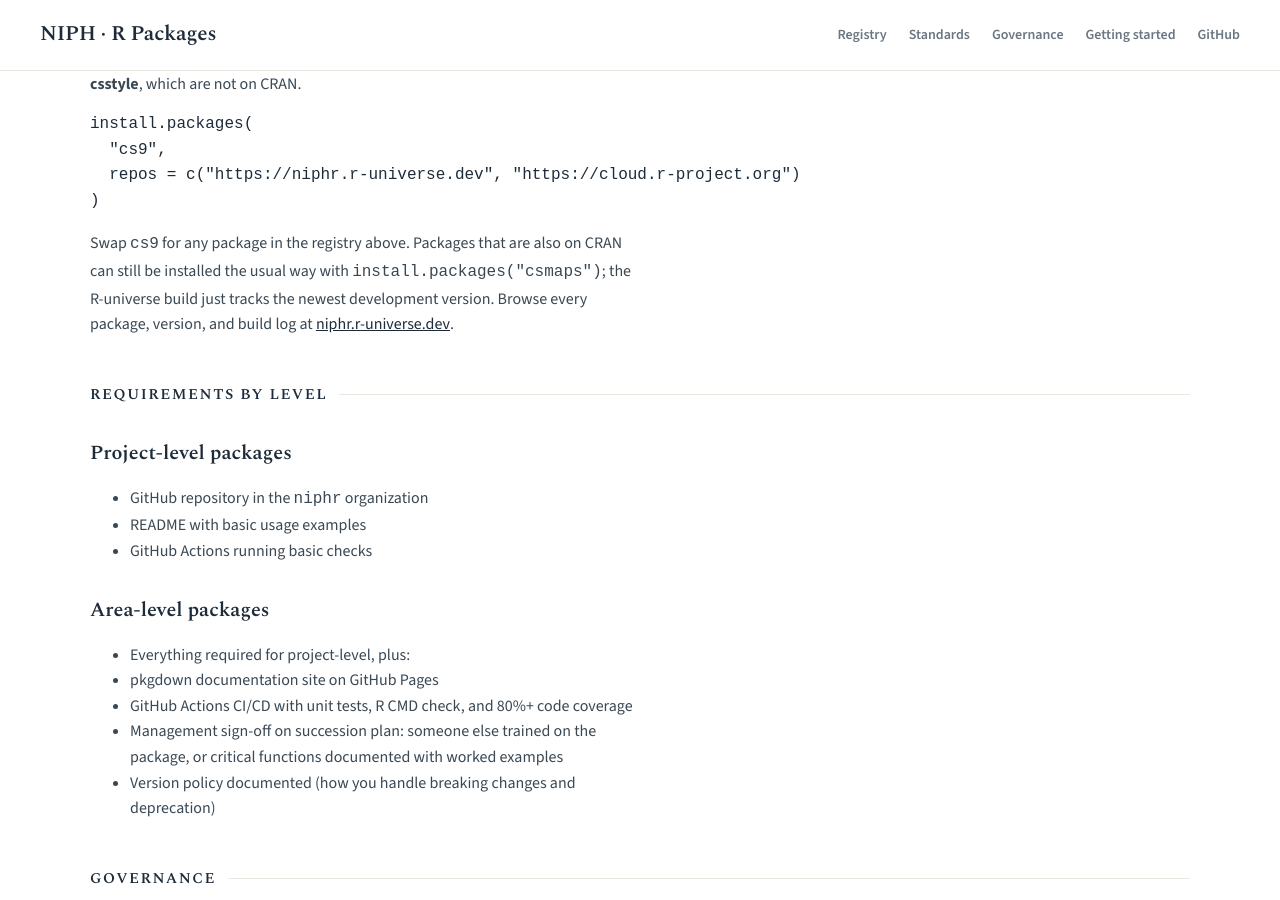
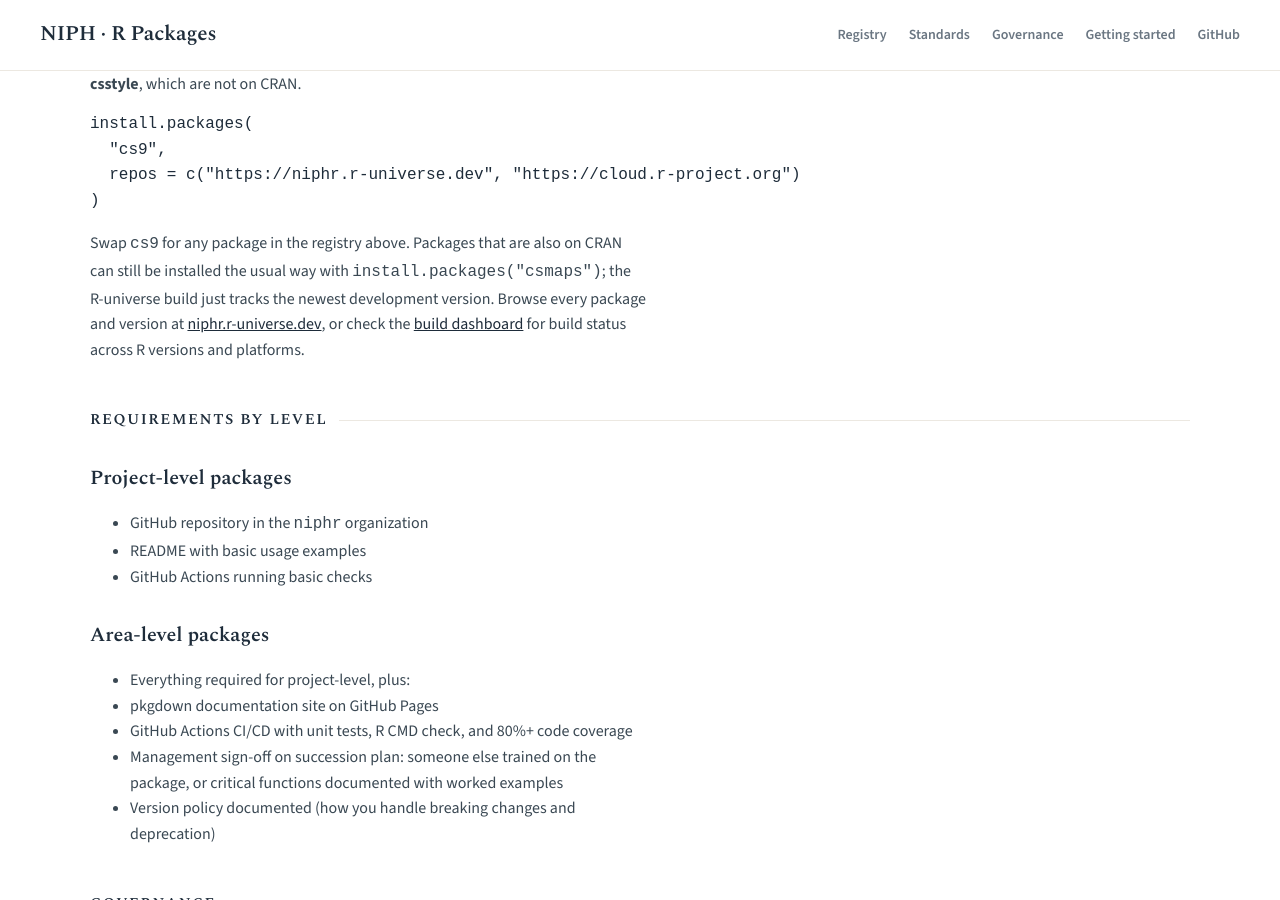
Before and after one commit to niphr/niphr.github.io, a Jekyll site: the page built from index.md, in a window 1280 px wide and 900 px high, scrolled down 1357 px. Built offline with Jekyll 4.4.1, drawn with Linux system fonts in a browser that asks for light colours.

Commit message:
Link to the R-universe build dashboard

````diff
--- a/index.md
+++ b/index.md
@@ -39,7 +39,7 @@ install.packages(
 )
 ```
 
-Swap `cs9` for any package in the registry above. Packages that are also on CRAN can still be installed the usual way with `install.packages("csmaps")`; the R-universe build just tracks the newest development version. Browse every package, version, and build log at [niphr.r-universe.dev](https://niphr.r-universe.dev).
+Swap `cs9` for any package in the registry above. Packages that are also on CRAN can still be installed the usual way with `install.packages("csmaps")`; the R-universe build just tracks the newest development version. Browse every package and version at [niphr.r-universe.dev](https://niphr.r-universe.dev), or check the [build dashboard](https://niphr.r-universe.dev/builds) for build status across R versions and platforms.
 
 ## Requirements by level
 
````
